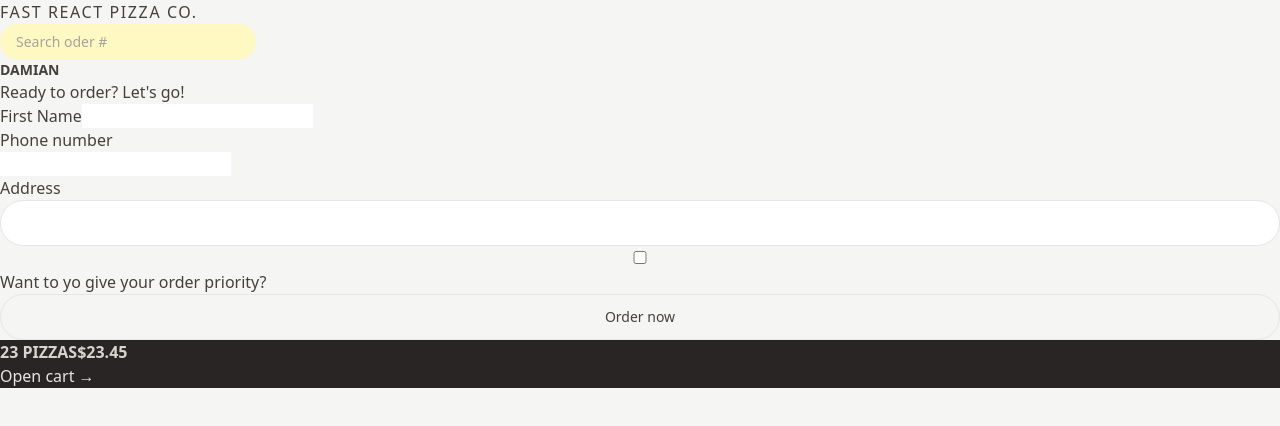
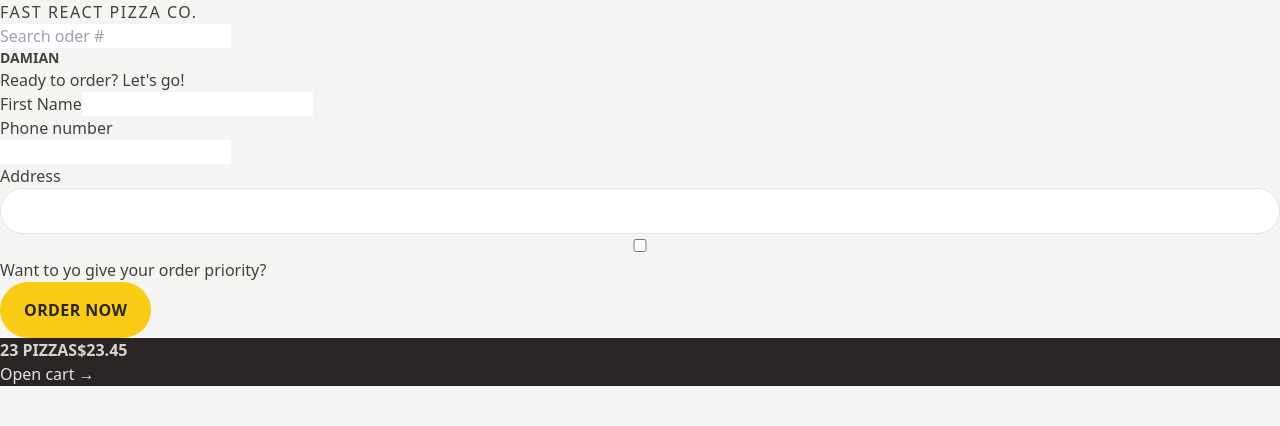
Before and after one commit to damianroiz/fast-react-pizza-co, a React (Vite) app: page /order/new in a window 1280 px wide. Shown: the top 426 px of the page. Built offline with nearby package versions, Linux system fonts and the light colour scheme.

Commit message:
reusing styles with apply and components

```diff
--- a/src/features/cart/Cart.jsx
+++ b/src/features/cart/Cart.jsx
@@ -1,4 +1,6 @@
 import { Link } from 'react-router-dom';
+import LinkButton from '../../ui/LinkButton';
+import Button from '../../ui/Button';
 
 const fakeCart = [
   {
@@ -29,12 +31,12 @@ function Cart() {
 
   return (
     <div>
-      <Link to="/menu" className="text-sm text-blue-500 hover:text-blue-600 hover:underline">&larr; Back to menu</Link>
+      <LinkButton to="/menu">&larr; Back to menu</LinkButton>
 
       <h2>Your cart, %NAME%</h2>
 
       <div>
-        <Link to="/order/new">Order pizzas</Link>
+        <Button to="/order/new">Order pizzas</Button>
         <button>Clear cart</button>
       </div>
     </div>
--- a/src/features/order/CreateOrder.jsx
+++ b/src/features/order/CreateOrder.jsx
@@ -1,6 +1,7 @@
 import { useState } from "react";
 import { Form, redirect, useNavigation, useActionData } from "react-router-dom";
 import { createOrder } from "../../services/apiRestaurant";
+import Button from '../../ui/Button'
 
 // https://uibakery.io/regex-library/phone-number
 const isValidPhone = (str) =>
@@ -80,9 +81,9 @@ function CreateOrder() {
 
         <div>
           <input type="hidden" name="cart" value={JSON.stringify(cart)} />
-          <button disabled={isSubmitting} className="input">
+          <Button disabled={isSubmitting}>
             {isSubmitting ? "Placing Order..." : "Order now"}
-          </button>
+          </Button>
         </div>
       </Form>
     </div>
--- a/src/features/order/SearchOder.jsx
+++ b/src/features/order/SearchOder.jsx
@@ -16,7 +16,7 @@ function SearchOder() {
         placeholder="Search oder #"
         value={query}
         onChange={(e) => setQuery(e.target.value)}
-        className="rounded-full bg-yellow-100 px-4 py-2 text-sm placeholder:text-stone-400 text-sm sm:w-64 sm:focus:w-72 sm:w-64 transition-all duration-300 focus-ring focus-ring-yellow-500 sm:w-64 focus:ring-opacity-50"
+        className=""
       />
     </form>
   );
--- a/src/features/user/CreateUser.jsx
+++ b/src/features/user/CreateUser.jsx
@@ -1,4 +1,5 @@
 import { useState } from 'react';
+import Button from '../../ui/Button';
 
 function CreateUser() {
   const [username, setUsername] = useState('');
@@ -9,18 +10,19 @@ function CreateUser() {
 
   return (
     <form onSubmit={handleSubmit}>
-      <p>👋 Welcome! Please start by telling us your name:</p>
+      <p className='mb-4 text-sm text-stone-600 md:text-base'>👋 Welcome! Please start by telling us your name:</p>
 
       <input
         type="text"
         placeholder="Your full name"
         value={username}
         onChange={(e) => setUsername(e.target.value)}
+        className='input mb-8 w-72'
       />
 
       {username !== '' && (
         <div>
-          <button>Start ordering</button>
+          <Button>Start ordering</Button>
         </div>
       )}
     </form>
--- /dev/null
+++ b/src/ui/Button.jsx
@@ -0,0 +1,15 @@
+import { Link } from "react-router-dom"
+
+function Button({children, disabled, to}) {
+    const className = "inline-block rounded-full bg-yellow-400 px-4 py-3 font-semibold uppercase tracking-wide text-stone-800 transition-colors duration-300 hover:bg-yellow-300 focus:bg-yellow-300 focus:outline-none focus:ring-offset-2 disabled:cursor-not-allowed md:px-6 sm:py-4"
+    if(to) return <Link to={to} className={className}>{children}</Link>
+
+    return (
+        <button disabled={disabled}
+        className={className}>
+            {children}
+        </button>
+    )
+}
+
+export default Button
--- a/src/ui/Error.jsx
+++ b/src/ui/Error.jsx
@@ -1,14 +1,14 @@
-import { useNavigate, useRouteError } from "react-router-dom";
+import {useRouteError } from "react-router-dom";
+import LinkButton from "./LinkButton";
 
 function Error() {
-  const navigate = useNavigate();
   const error = useRouteError();
-  console.log(error);
+
   return (
     <div>
       <h1>Something went wrong 😢</h1>
       <p>{error.data || error.message}</p>
-      <button onClick={() => navigate(-1)}>&larr; Go back</button>
+      <LinkButton to="-1">&larr; Go back</LinkButton>
     </div>
   );
 }
--- a/src/ui/Home.jsx
+++ b/src/ui/Home.jsx
@@ -1,3 +1,5 @@
+import CreateUser from '../features/user/CreateUser'
+
 function Home() {
   return (
     <div>
@@ -8,6 +10,8 @@ function Home() {
           Straight out of the oven, straight to you.
         </span>
       </h1>
+
+      <CreateUser />
     </div>
   );
 }
--- /dev/null
+++ b/src/ui/LinkButton.jsx
@@ -0,0 +1,14 @@
+import { Link, useNavigate } from "react-router-dom";
+
+
+function LinkButton({children, to}) {
+    const navigate = useNavigate();
+    const className = 'text-sm text-blue-500 hover:text-blue-600 hover:underline'
+    if(to===-1) return <button className={className} onClick={() => navigate(-1)}>{children}</button>
+
+    return (
+        <Link to={to} className="text-sm text-blue-500 hover:text-blue-600 hover:underline">{children}</Link>
+    )
+}
+
+export default LinkButton
```
